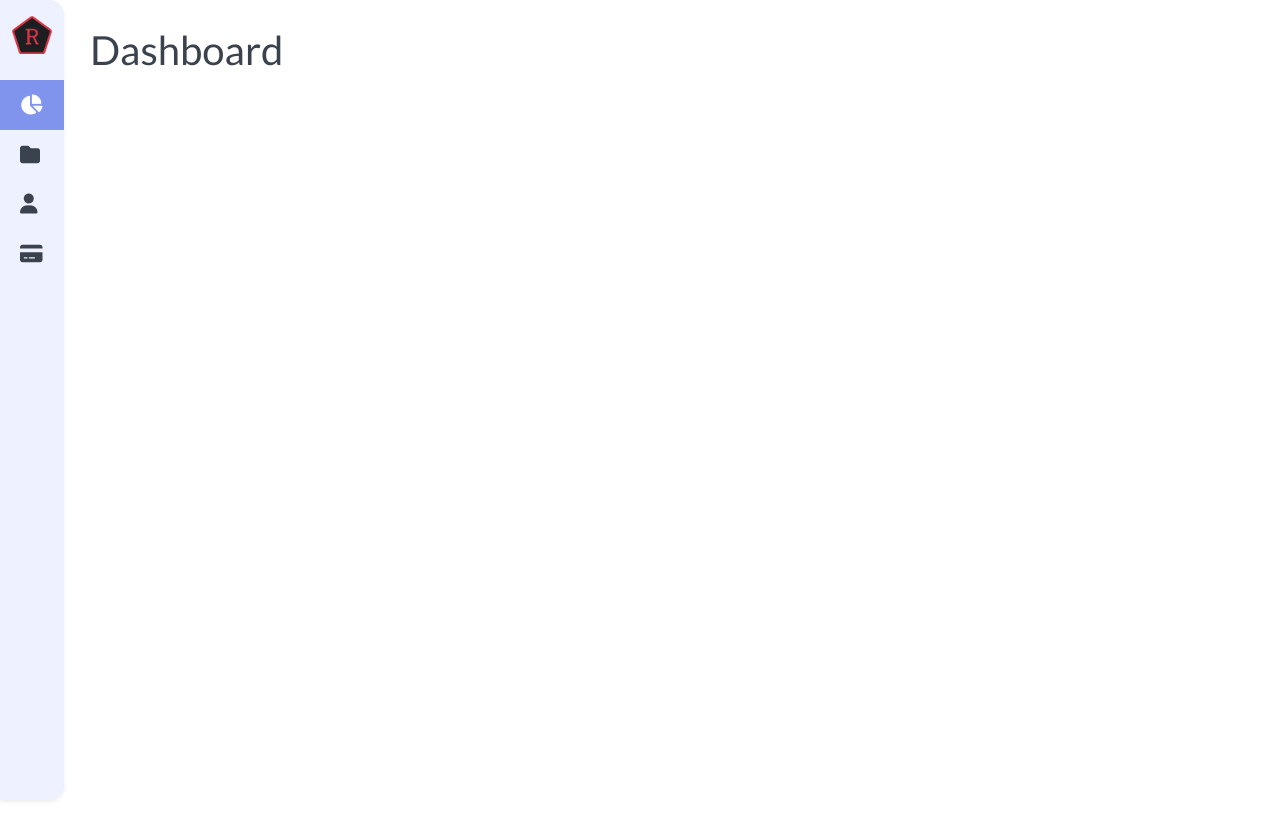
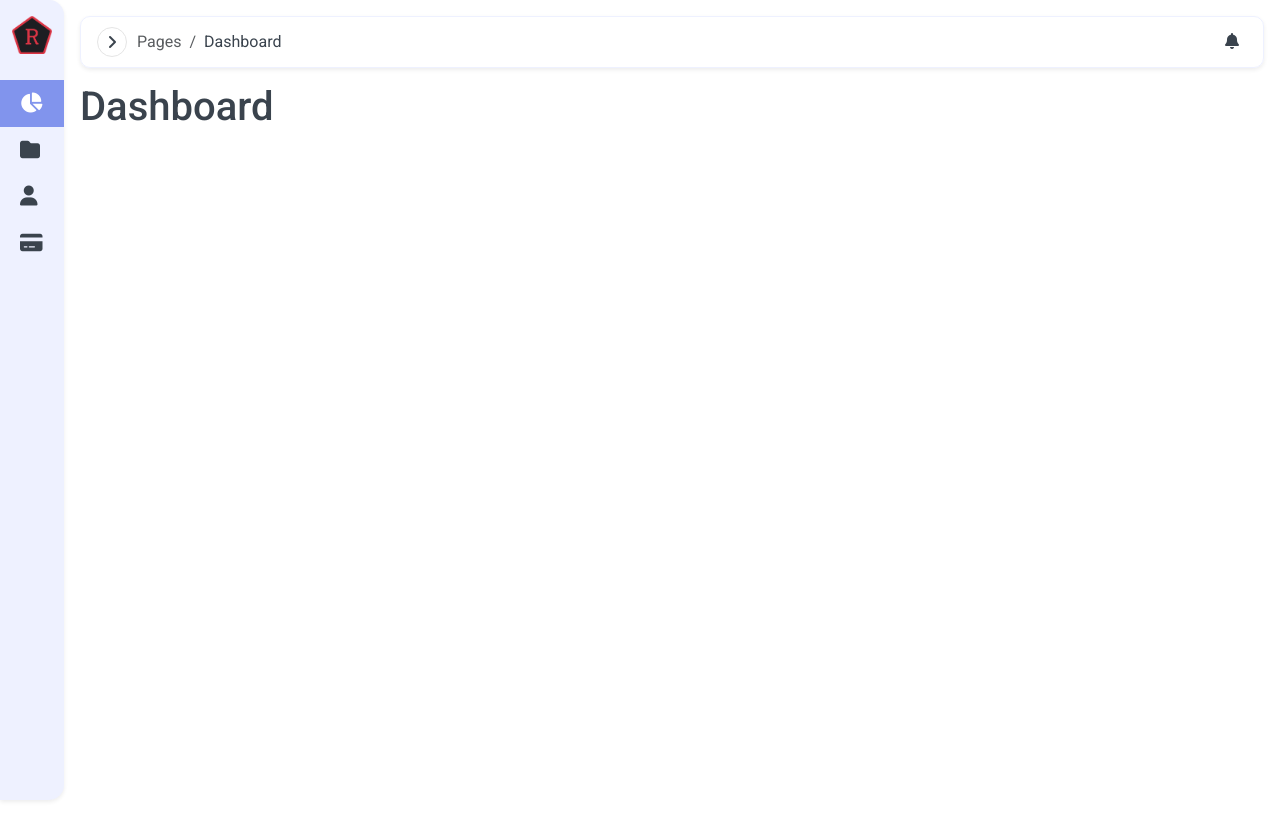
Before and after one commit to ratul16/project-dashboard-template, a Vue app: page / in a window 1280 px wide. Built offline with nearby package versions, Linux system fonts and the light colour scheme.

Commit message:
added profile page

```diff
--- a/src/App.vue
+++ b/src/App.vue
@@ -1,16 +1,31 @@
 <template>
   <div id="app">
-    <Sidebar />
-    <router-view />
+    <Sidebar :isVisible="isVisible" />
+    <main>
+      <Header @toggleSidebar="toggleSidebar" />
+      <router-view />
+    </main>
   </div>
 </template>
 
 <script>
+import Header from "./components/Header.vue";
 import Sidebar from "./components/Sidebar.vue";
 export default {
   name: "App",
   components: {
+    Header,
     Sidebar,
+  },
+  data() {
+    return {
+      isVisible: false,
+    };
+  },
+  methods: {
+    toggleSidebar(value) {
+      this.isVisible = value;
+    },
   },
 };
 </script>
@@ -20,7 +35,7 @@ export default {
   display: flex;
   main {
     flex: 1 1 0;
-    padding: 26px;
+    padding: 16px;
   }
 }
 </style>
--- a/src/assets/scss/_variable.scss
+++ b/src/assets/scss/_variable.scss
@@ -21,7 +21,7 @@ $background: #f6f8fa;
 // Font color variant
 $text-variant-1: #ccd6f6;
 $text-variant-2: #9ea3ba;
-$text-variant-3: #8892B0;
+$text-variant-3: #67748e;
 $text-variant-4: #5e616e;
 $text-variant-5: #3a434d;
 
--- a/src/assets/scss/main.scss
+++ b/src/assets/scss/main.scss
@@ -1,4 +1,4 @@
-@import url('https://fonts.googleapis.com/css2?family=Lato:wght@100;300;400;700&display=swap');
+@import url('https://fonts.googleapis.com/css2?family=Roboto:wght@300;400;500;700&display=swap');
 @import "./variable.scss";
 @import "./mixins.scss";
 
@@ -27,7 +27,7 @@
   color: $text-variant-5;
   background: $white;
   line-height: 1.6;
-  font-family: "Lato", "Fira Sans", "Droid Sans", "Helvetica Neue", sans-serif;
+  font-family: 'Roboto', sans-serif;
   font-size: 16px;
   color: $text-variant-5;
   margin-bottom: 20px;
@@ -36,6 +36,7 @@
 .router-link-exact-active {
   color: $white;
   background-color: lighten($brand-color, 10);
+  font-weight: 600;
   i {
     color: $white;
   }
--- /dev/null
+++ b/src/components/Header.vue
@@ -0,0 +1,68 @@
+<template>
+  <div class="header shadow-sm">
+    <div class="breadcrumb mb-0">
+      <div class="toggle" :class="toggle ? 'expanded' : ''" @click="toggleSidebar()">
+        <i class="fa-solid fa-angle-right"></i>
+      </div>
+      <ol class="breadcrumb text-capitalize mb-0">
+        <li class="breadcrumb-item text-muted">Pages</li>
+        <li class="breadcrumb-item">{{ $route.name }}</li>
+      </ol>
+    </div>
+    <div class="right-side">
+      <div class="notification px-2">
+        <!-- <i class="fa-solid fa-bell fa-shake"></i> -->
+        <i class="fa-solid fa-bell"></i>
+      </div>
+    </div>
+  </div>
+</template>
+
+<script>
+export default {
+  name: "Header",
+  data() {
+    return {
+      toggle: false,
+    };
+  },
+  methods: {
+    toggleSidebar() {
+      this.toggle = !this.toggle;
+      this.$emit("toggleSidebar", this.toggle);
+    },
+  },
+};
+</script>
+
+<style lang="scss" scoped>
+.header {
+  display: flex;
+  align-items: center;
+  justify-content: space-between;
+  padding: 10px 16px;
+  border-radius: 10px;
+  border: 1px solid $brand-color-light;
+  margin-bottom: 15px;
+  .breadcrumb {
+    align-items: center;
+    .toggle {
+      width: 30px;
+      height: 30px;
+      display: flex;
+      align-items: center;
+      justify-content: center;
+      border-radius: 50%;
+      border: 1px solid $border-variant-5;
+      margin-right: 10px;
+      cursor: pointer;
+      transition: $transition;
+
+      &.expanded {
+        rotate: 180deg;
+        border-color: $brand-color;
+      }
+    }
+  }
+}
+</style>
--- a/src/components/Sidebar.vue
+++ b/src/components/Sidebar.vue
@@ -1,5 +1,5 @@
 <template>
-  <aside class="sidebar shadow-sm" :class="toggle ? 'expanded' : ''">
+  <aside class="sidebar shadow-sm" :class="isVisible ? 'expanded' : ''">
     <div class="logo" @click="toggleSidebar()">
       <img src="@/assets/images/logo.png" alt="" srcset="" />
       <h5 class="item-text mb-0">Dashboard</h5>
@@ -36,6 +36,12 @@
 <script>
 export default {
   name: "Sidebar",
+  props: {
+    isVisible: {
+      type: Boolean,
+      default: false,
+    },
+  },
   data() {
     return {
       toggle: false,
@@ -62,6 +68,7 @@ export default {
   overflow: hidden;
   border-radius: 0 15px 15px 0;
   // border: 1px solid $border-variant-4;
+  font-size: 14px;
 
   .logo {
     display: flex;
@@ -124,10 +131,10 @@ export default {
   }
 }
 
-@include media-queries("tab-sm") {
-  .sidebar {
-    position: absolute;
-    z-index: 99;
-  }
-}
+// @include media-queries("tab-sm") {
+//   .sidebar {
+//     position: absolute;
+//     z-index: 99;
+//   }
+// }
 </style>
--- a/src/views/Dashboard.vue
+++ b/src/views/Dashboard.vue
@@ -1,7 +1,7 @@
 <template>
-  <main class="dashboard">
+  <div class="dashboard">
     <h1>Dashboard</h1>
-  </main>
+  </div>
 </template>
 
 <script>
--- a/src/views/Profile.vue
+++ b/src/views/Profile.vue
@@ -1,14 +1,226 @@
 <template>
-  <main class="profile">
-    <h1>Profile</h1>
-  </main>
+  <div class="profile">
+    <!-- <h2>User Profile</h2> -->
+    <b-row align-v="start" align-h="between">
+      <b-col md="8" sm="12">
+        <div class="profile-info shadow-sm">
+          <div class="d-flex align-items-center justify-content-between py-2 mb-4" v-if="false">
+            <h5 class="mb-0">Edit Profile</h5>
+            <b-button class="px-4 py-2" variant="primary" size="sm">Settings</b-button>
+          </div>
+          <b-tabs content-class="mt-3" align="end">
+            <template #tabs-start>
+              <h5 role="presentation" class="mb-0 nav-item align-self-center tab-label">
+                Edit Profile
+              </h5>
+            </template>
+            <b-tab title="User Profile" active>
+              <div class="user-form">
+                <h6>User Information</h6>
+                <b-form>
+                  <b-row align-v="start" align-h="between">
+                    <b-col md="6" sm="12">
+                      <div class="form-group d-block">
+                        <p class="label">Username</p>
+                        <b-form-input v-model="user.username" type="text"></b-form-input>
+                      </div>
+                    </b-col>
+                    <b-col md="6" sm="12">
+                      <div class="form-group d-block">
+                        <p class="label">Email Address</p>
+                        <b-form-input v-model="user.email" type="email"></b-form-input>
+                      </div>
+                    </b-col>
+                    <b-col md="6" sm="12">
+                      <div class="form-group d-block">
+                        <p class="label">First Name</p>
+                        <b-form-input v-model="user.first_name" type="text"></b-form-input>
+                      </div>
+                    </b-col>
+                    <b-col md="6" sm="12">
+                      <div class="form-group d-block">
+                        <p class="label">Last Name</p>
+                        <b-form-input v-model="user.last_name" type="text"></b-form-input>
+                      </div>
+                    </b-col>
+                    <b-col md="12" sm="12">
+                      <div class="form-group d-block">
+                        <p class="label">About Me</p>
+                        <b-form-textarea
+                          id="textarea"
+                          v-model="user.about_me"
+                          rows="3"
+                          max-rows="6"
+                        ></b-form-textarea>
+                      </div>
+                    </b-col>
+                  </b-row>
+
+                  <hr />
+
+                  <h6>Contact Information</h6>
+                  <b-row>
+                    <b-col md="12" sm="12">
+                      <div class="form-group d-block">
+                        <p class="label">Address</p>
+                        <b-form-input v-model="user.address" type="text"></b-form-input>
+                      </div>
+                    </b-col>
+                    <b-col md="4" sm="12">
+                      <div class="form-group d-block">
+                        <p class="label">City</p>
+                        <b-form-input v-model="user.email" type="email"></b-form-input>
+                      </div>
+                    </b-col>
+                    <b-col md="4" sm="12">
+                      <div class="form-group d-block">
+                        <p class="label">Country</p>
+                        <b-form-input v-model="user.first_name" type="text"></b-form-input>
+                      </div>
+                    </b-col>
+                    <b-col md="4" sm="12">
+                      <div class="form-group d-block">
+                        <p class="label">Postal Code</p>
+                        <b-form-input v-model="user.last_name" type="text"></b-form-input>
+                      </div>
+                    </b-col>
+                  </b-row>
+                </b-form>
+              </div>
+            </b-tab>
+            <b-tab title="Health">
+              <div class="user-form">
+                <h6>User Information</h6>
+                <b-form>
+                  <b-row align-v="start" align-h="between">
+                    <b-col md="6" sm="12">
+                      <div class="form-group d-block">
+                        <p class="label">Username</p>
+                        <b-form-input v-model="user.username" type="text"></b-form-input>
+                      </div>
+                    </b-col>
+                    <b-col md="6" sm="12">
+                      <div class="form-group d-block">
+                        <p class="label">Email Address</p>
+                        <b-form-input v-model="user.email" type="email"></b-form-input>
+                      </div>
+                    </b-col>
+                    <b-col md="6" sm="12">
+                      <div class="form-group d-block">
+                        <p class="label">First Name</p>
+                        <b-form-input v-model="user.first_name" type="text"></b-form-input>
+                      </div>
+                    </b-col>
+                    <b-col md="6" sm="12">
+                      <div class="form-group d-block">
+                        <p class="label">Last Name</p>
+                        <b-form-input v-model="user.last_name" type="text"></b-form-input>
+                      </div>
+                    </b-col>
+                    <b-col md="12" sm="12">
+                      <div class="form-group d-block">
+                        <p class="label">About Me</p>
+                        <b-form-textarea
+                          id="textarea"
+                          v-model="user.about_me"
+                          rows="3"
+                          max-rows="6"
+                        ></b-form-textarea>
+                      </div>
+                    </b-col>
+                  </b-row>
+                </b-form>
+              </div>
+            </b-tab>
+            <b-tab title="Wallet"><p>I'm the tab with the very, very long title</p></b-tab>
+          </b-tabs>
+        </div>
+      </b-col>
+      <b-col md="4" sm="12">
+        <div class="user-card shadow-sm">
+          <img class="banner" src="https://source.unsplash.com/qay3lNDSHzc/" alt="banner-img" />
+          <img class="avatar" src="https://source.unsplash.com/QXevDflbl8A/" alt="avatar-img" />
+          <div class="info">
+            <h5>Emma William, 29</h5>
+            <p>Birmingham, UK</p>
+            <small class="text-muted">University Of Gloucestershire</small>
+            <small class="text-muted">MSc in Cyber Security</small>
+          </div>
+        </div>
+      </b-col>
+    </b-row>
+  </div>
 </template>
 
 <script>
 export default {
   name: "profile",
+  data() {
+    return {
+      user: {},
+    };
+  },
 };
 </script>
 
 <style lang="scss" scoped>
+.profile {
+  .profile-info {
+    padding: 10px 15px;
+    border-radius: 10px;
+    border: 1px solid $brand-color-light;
+    h6 {
+      color: $text-variant-3;
+      font-weight: 400;
+      margin-bottom: 15px;
+    }
+    .tab-label {
+      margin-right: auto;
+    }
+    .user-form {
+      .form-group {
+        margin-bottom: 10px;
+      }
+      .label {
+        margin-bottom: 5px;
+        font-size: 13px;
+        // font-weight: bold;
+      }
+    }
+  }
+
+  .user-card {
+    position: relative;
+    overflow: hidden;
+    // padding: 10px 15px;
+    border-radius: 10px;
+    border: 1px solid $brand-color-light;
+    min-height: 300px;
+    .banner {
+      width: 100%;
+      height: 160px;
+      object-fit: cover;
+      margin-bottom: 16px;
+    }
+    .avatar {
+      position: absolute;
+      width: 100px;
+      height: 100px;
+      object-fit: cover;
+      object-position: top;
+      border-radius: 50%;
+      z-index: 4;
+      top: 100px;
+      right: 10px;
+    }
+    .info {
+      display: flex;
+      flex-direction: column;
+      padding: 5px 15px;
+      p {
+        margin-bottom: 0;
+      }
+    }
+  }
+}
 </style>
```
Also changed, not shown: src/views/HomeView.vue (+5 -6 lines).
